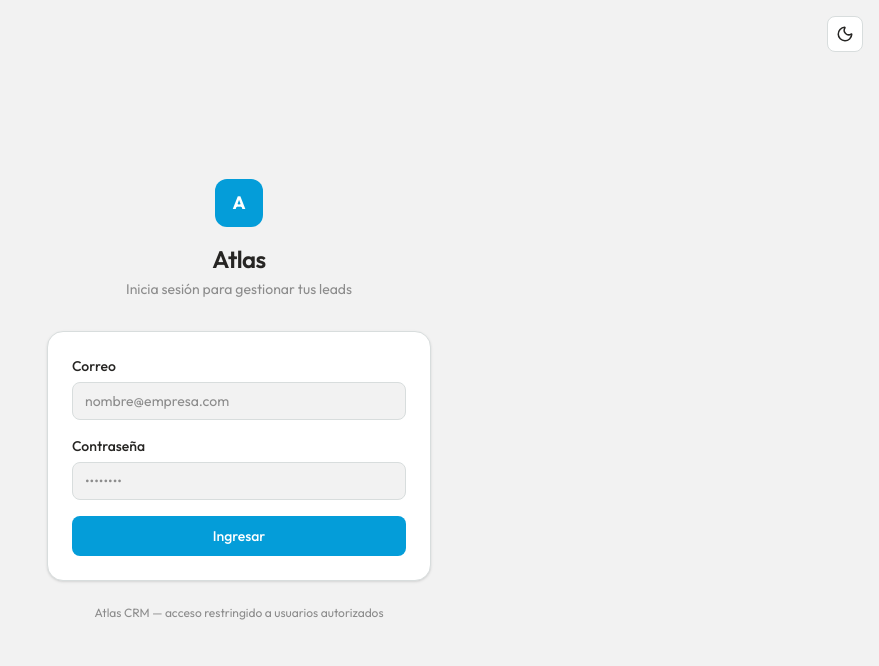
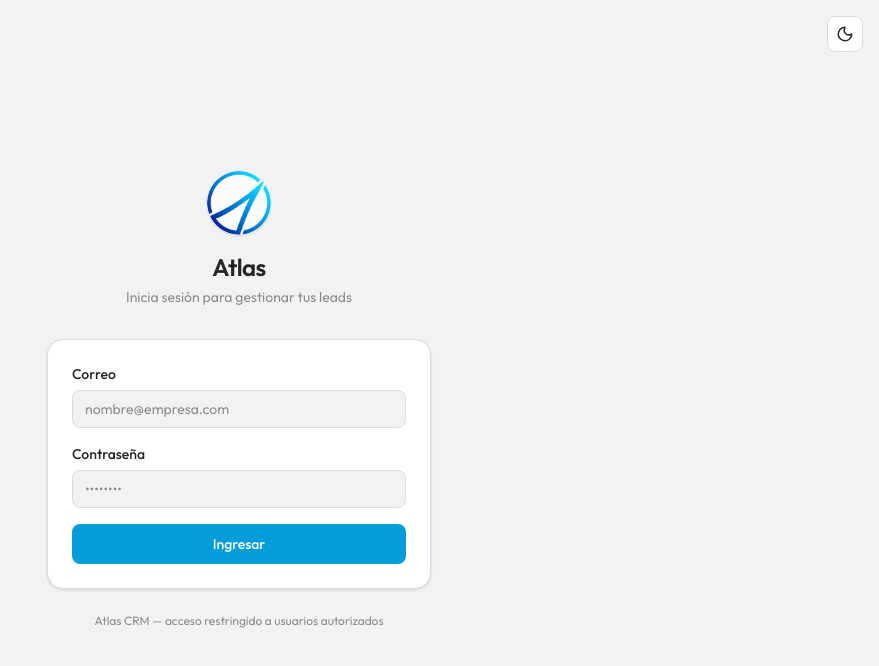
Before and after one commit to atlashh2fc-dev/Atlas2.0, a Next.js app: page /login in a window 1280 px wide. Shown: the top 666 px of the page, without its empty margins (401-1280 px from the left). Built offline with nearby package versions, Linux system fonts and the light colour scheme.

Commit message:
Add Atlas brand logo

```diff
--- a/src/app/login/page.tsx
+++ b/src/app/login/page.tsx
@@ -1,5 +1,6 @@
 "use client";
 
+import Image from "next/image";
 import { useState } from "react";
 import { useRouter } from "next/navigation";
 import { createClient } from "@/lib/supabase/client";
@@ -39,9 +40,14 @@ export default function LoginPage() {
 
       <div className="w-full max-w-sm">
         <div className="mb-8 text-center">
-          <div className="mx-auto mb-4 flex h-12 w-12 items-center justify-center rounded-xl bg-primary text-lg font-bold text-primary-foreground">
-            A
-          </div>
+          <Image
+            src="/atlas-logo.png"
+            alt="Atlas"
+            width={64}
+            height={64}
+            priority
+            className="mx-auto mb-4 size-16 rounded-full object-contain shadow-sm"
+          />
           <h1 className="text-2xl font-semibold tracking-tight text-foreground">Atlas</h1>
           <p className="mt-1 text-sm text-muted-foreground">
             Inicia sesión para gestionar tus leads
--- a/src/components/sidebar.tsx
+++ b/src/components/sidebar.tsx
@@ -1,5 +1,6 @@
 "use client";
 
+import Image from "next/image";
 import Link from "next/link";
 import { usePathname } from "next/navigation";
 import type { AppRole, Profile } from "@/lib/types";
@@ -69,9 +70,14 @@ export function Sidebar({ profile }: { profile: Profile }) {
   return (
     <aside className="hidden w-60 flex-shrink-0 flex-col border-r border-border bg-surface md:flex">
       <div className="flex h-16 items-center gap-2 border-b border-border px-5">
-        <div className="flex h-8 w-8 items-center justify-center rounded-lg bg-primary text-sm font-bold text-primary-foreground shadow-sm shadow-primary/30">
-          A
-        </div>
+        <Image
+          src="/atlas-logo.png"
+          alt="Atlas"
+          width={36}
+          height={36}
+          className="size-9 rounded-full object-contain shadow-sm"
+          priority
+        />
         <span className="text-base font-semibold text-foreground">Atlas</span>
         <span className="ml-auto rounded-full bg-surface-muted px-2 py-0.5 text-[10px] font-medium text-muted-foreground">
           2.0
```
Also changed, not shown: public/atlas-logo.png (added).
